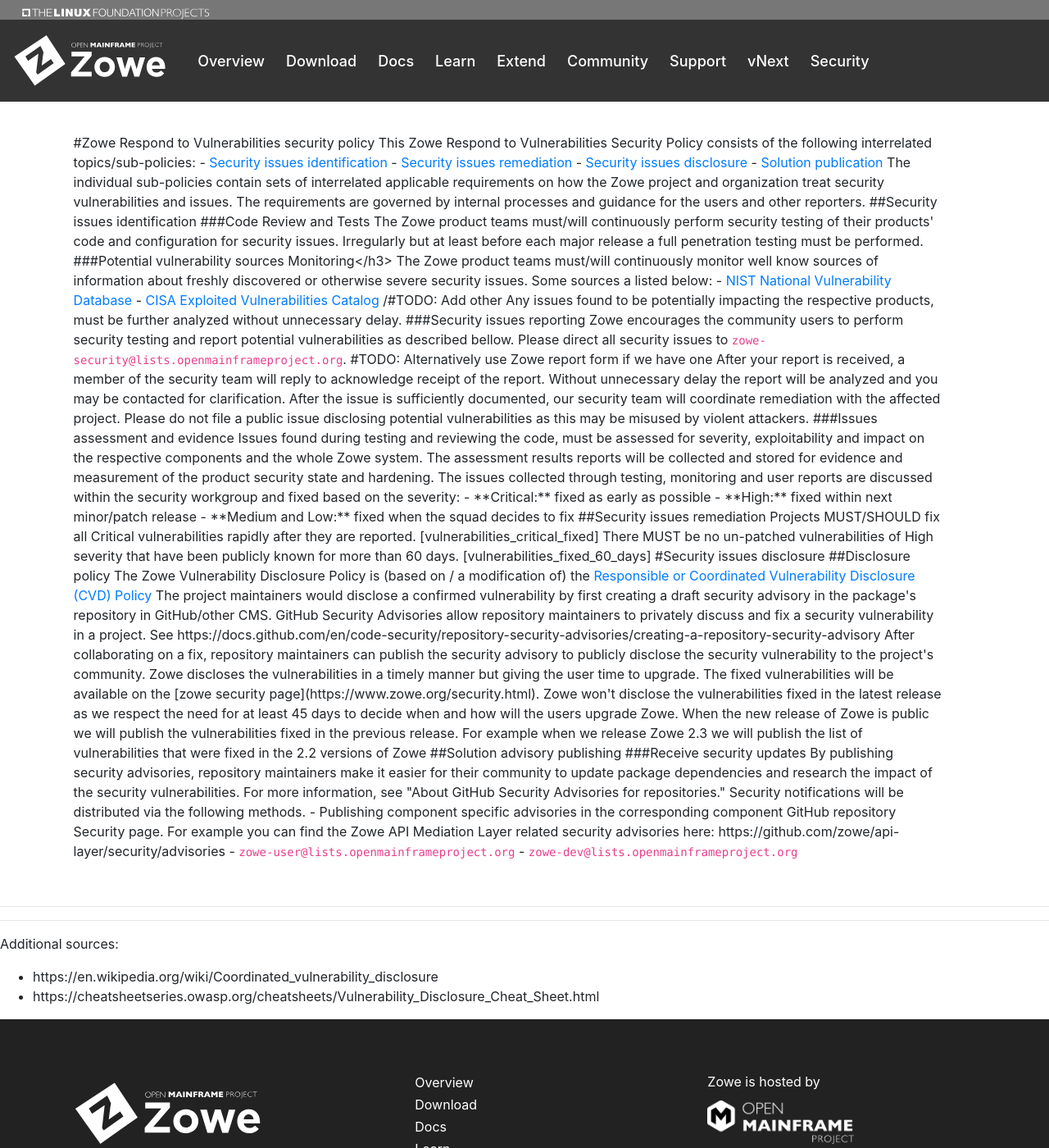
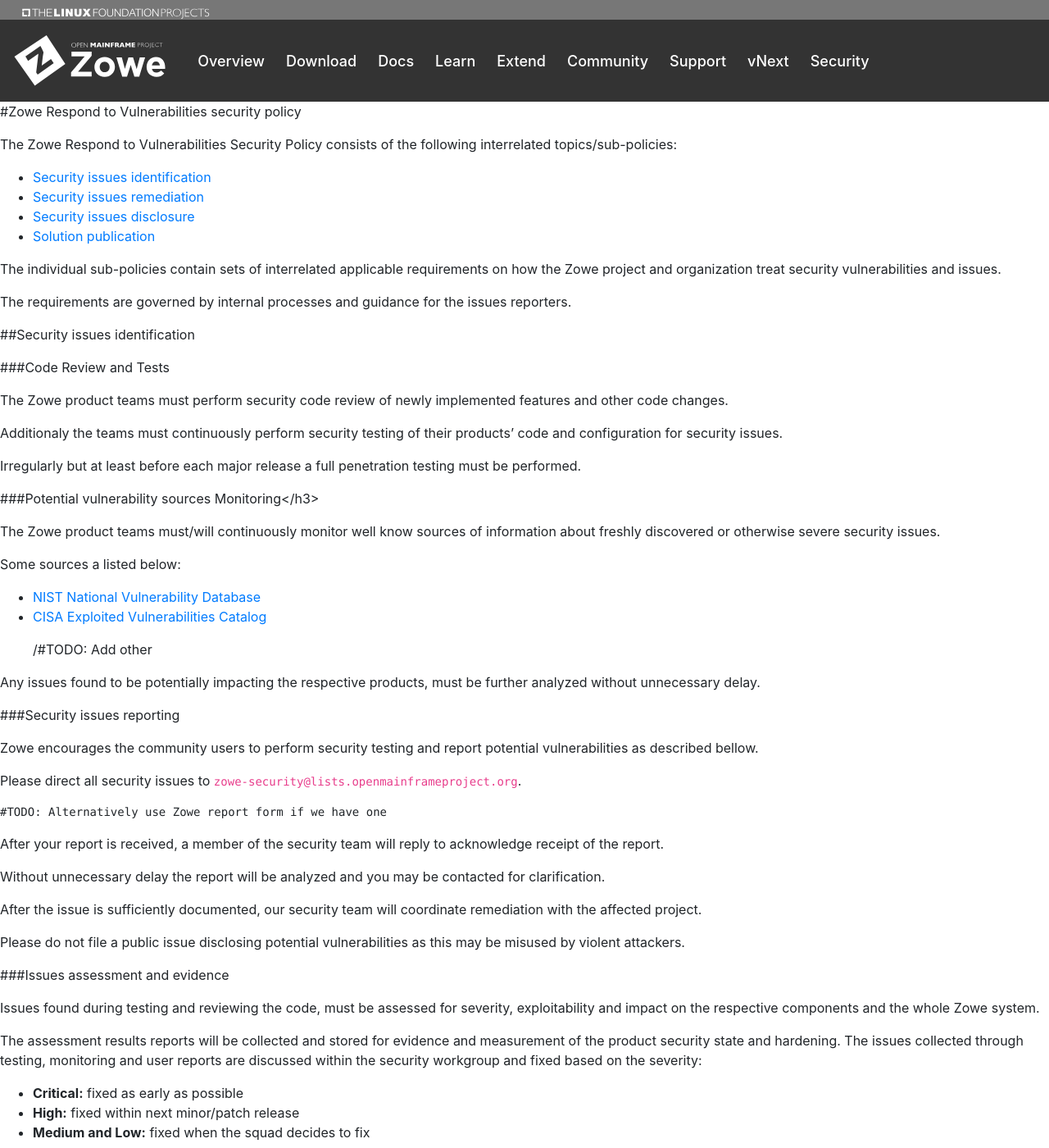
Before and after one commit to zowe/zowe.github.io, a Jekyll site: the page built from security.md, in a window 1280 px wide and 1400 px high. Shown: the whole window at 82% size. Built offline with Jekyll 4.4.1, drawn with Linux system fonts in a browser that asks for light colours; our own code applies the rules of GitHub Pages for plain Markdown files; some of the changed text lies outside the part shown.

Commit message:
Try fic: display - none doesn't work
Signed-off-by: Pavlin Zahariev <pavlin.zahariev@broadcom.net>

```diff
--- a/security.md
+++ b/security.md
@@ -4,32 +4,32 @@
 <!-- SPDX-License-Identifier: CC-BY-4.0 -->
 <!-- Copyright Contributors to the Zowe project. -->
 
-<section class="whitebackground" style="float: none;">
+#Zowe Respond to Vulnerabilities security policy
 
-#Zowe Respond to Vulnerabilities security policy
 <span style="display:none">(Zowe-SSDP-SDLC #ID: ZSSD-LP:RV)</span>
 
-This Zowe Respond to Vulnerabilities Security Policy consists of the following interrelated topics/sub-policies:
+The Zowe Respond to Vulnerabilities Security Policy consists of the following interrelated topics/sub-policies:
 
   - <a href="#IDENTIFY">Security issues identification <span style="display:none">(Zowe-SSDP-SDLC #ID: ZSSD-LP:RV-ICV-PVM)</span></a>
   - <a href="#REMEDIATE">Security issues remediation </a>
   - <a href="#DISCLOSE">Security issues disclosure <span style="display:none">(Zowe-SSDP-SDLC #ID: ZSSD-LP:RV-ICV-VDR)</span></a>
   - <a href="#ADVISE">Solution publication</a>
 
-
 The individual sub-policies contain sets of interrelated applicable requirements on how the Zowe project and organization treat
 security vulnerabilities and issues.
 
-The requirements are governed by internal processes and guidance for the users and other reporters.
+The requirements are governed by internal processes and guidance for the issues reporters.
 
 ##Security issues identification
 <span style="display:none">(Zowe-SSDP-SDLC - #ID: ZSSD-LP:RV-ICV)</span>
 
 ###Code Review and Tests
-<span style="display:none">(Zowe-SSDP-SDLC: C7. Test Executable Code - #ID: ZSSD-LP:PW-TEC)</span>
+<div style="display: none;">(Zowe-SSDP-SDLC: C7. Test Executable Code - #ID: ZSSD-LP:PW-TEC)</div>
 <span style="display:none">(Zowe-SSDP-SDLC - #ID: ZSSD-LP:RV-ICV-CRT)</span>
 
-The Zowe product teams must/will continuously perform security testing of their products' code and configuration for security issues.
+The Zowe product teams must perform security code review of newly implemented features and other code changes.
+
+Additionaly the teams must continuously perform security testing of their products' code and configuration for security issues.
 
 Irregularly but at least before each major release a full penetration testing must be performed.
 
```
